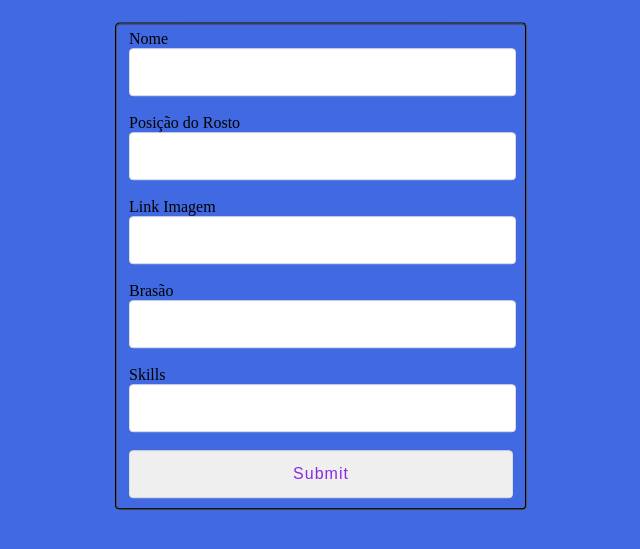
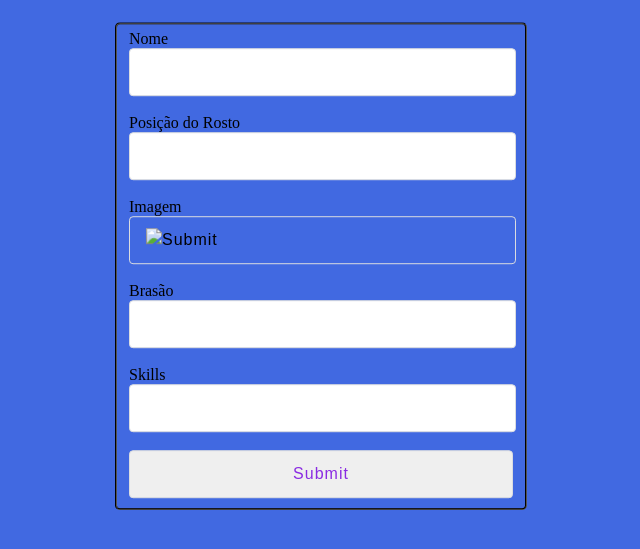
Before and after one commit to WilckerK/rewbs-old, a Flask app: template templates/admin/race.html in a window 1280 px wide. Shown: the part 134-683 px from the top of the page, without its empty margins (321-961 px from the left). Run offline with Flask 2, Linux system fonts and the light colour scheme; the template is opened without the code that fills it, so the values that code supplies are empty; parts of the project's set-up code (start-up, migrations or seed data) failed here and were passed over; some libraries are stand-ins or nearby versions.

Commit message:
Update race.html

```diff
--- a/templates/admin/race.html
+++ b/templates/admin/race.html
@@ -48,9 +48,9 @@
             <input type="text" name="rosto">
             <br>
             <br>
-            <label>Link Imagem</label>
+            <label>Imagem</label>
             <br>
-            <input type="text" name="imagem">
+            <input type="image" name="imagem">
             <br>
             <br>
             <label>Brasão</label>
```
